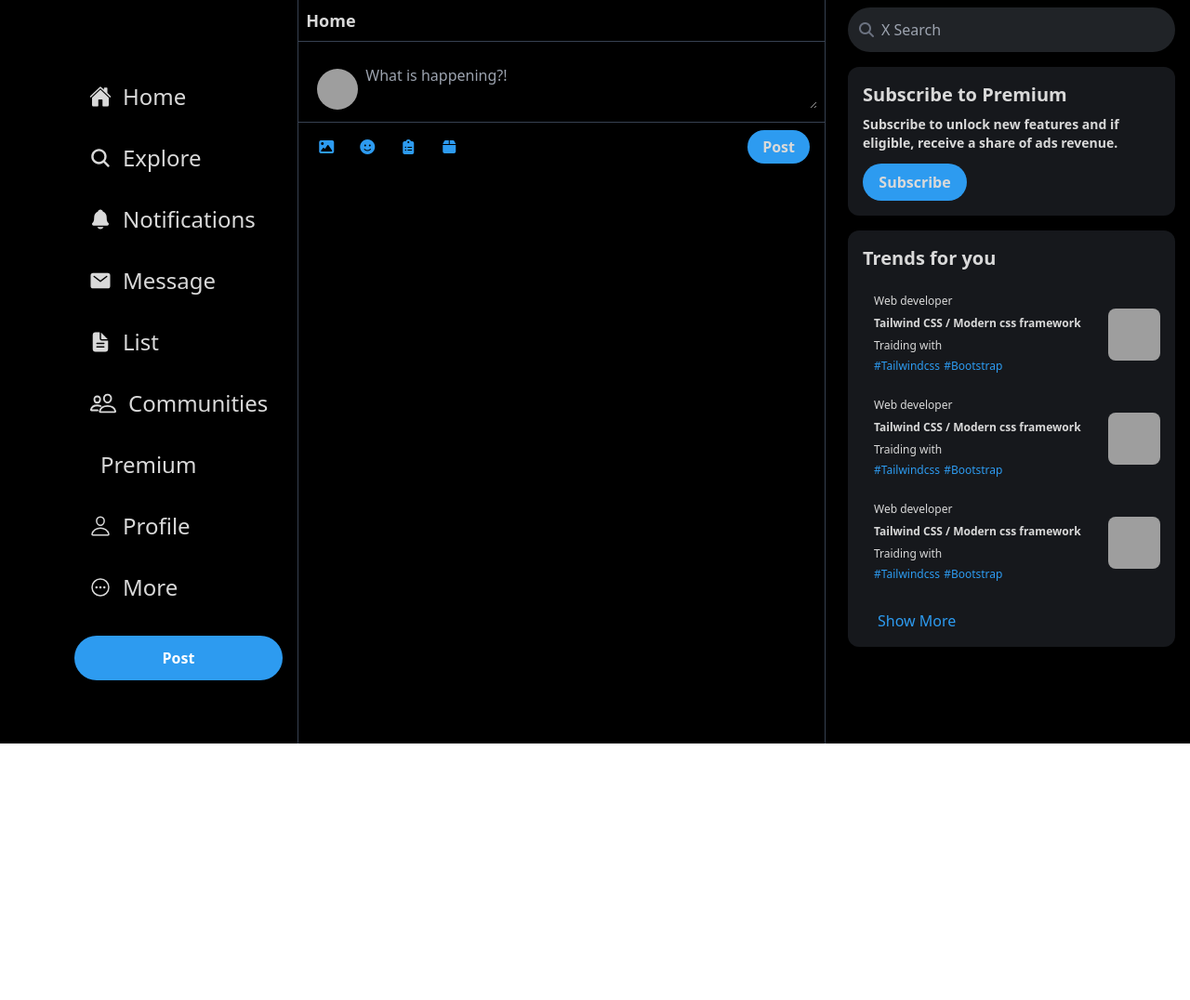
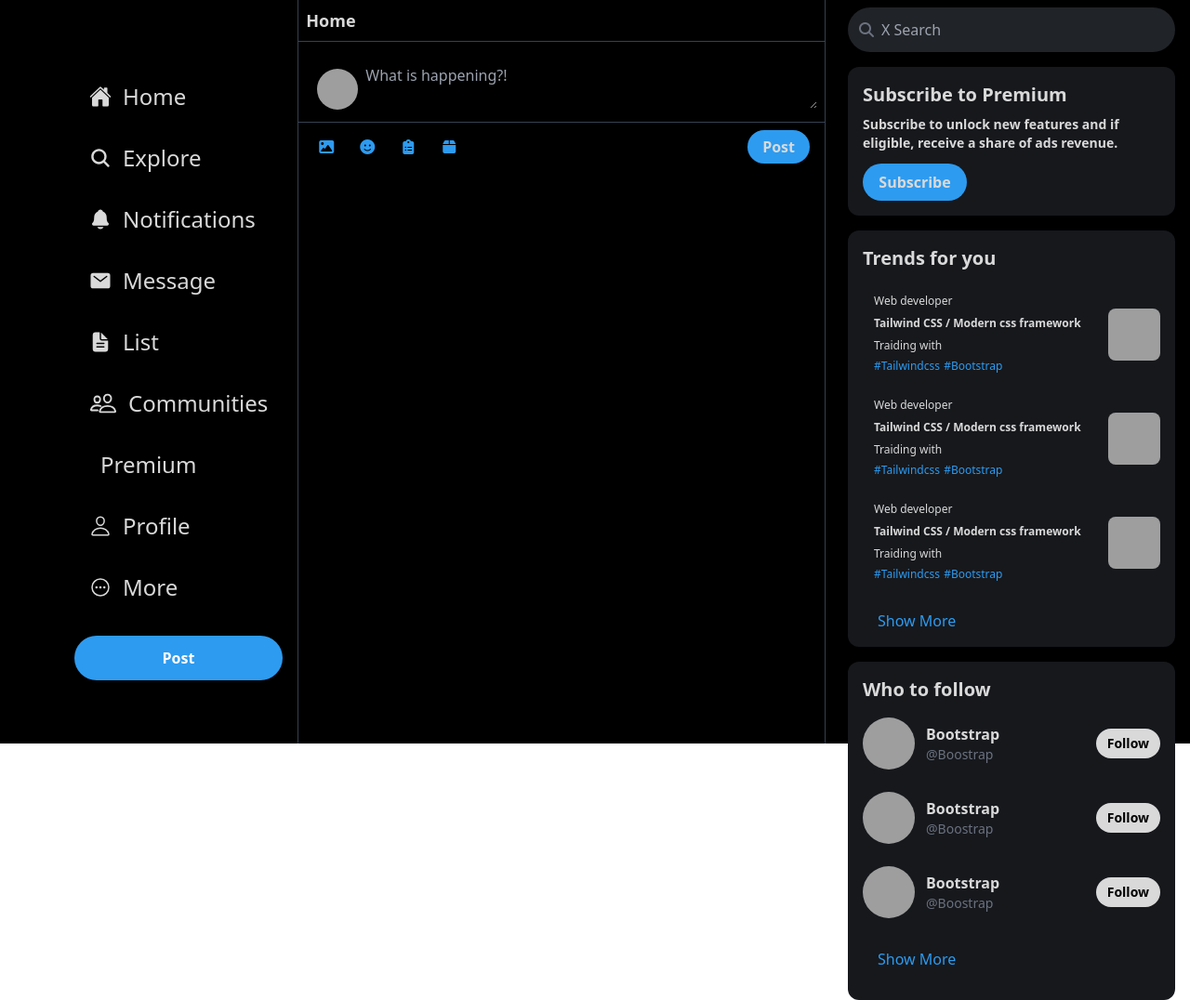
Before and after one commit to w3zeblamf/my-x-corp-profile-clone, a website: page index.html in a window 1280 px wide. Shown: the whole page at 93% size. Before the commit the page ends 800 px from the top, so only its background shows below. Drawn offline with nearby package versions, Linux system fonts and the light colour scheme; grey boxes are pictures that could not be loaded; some icons are missing.

Commit message:
follow section added

```diff
--- a/index.html
+++ b/index.html
@@ -242,9 +242,42 @@
         <!-- EO Trading section -->
 
         <!-- Who to follow section -->
-        <did>
-          <h5>Who to follow</h5>
-        </did>
+        <div class="text-XWhite bg-[#16181c] rounded-xl w-[350px] xl:w-11/12 mx-auto space-y-2 py-4">
+          <h5 class="font-bold text-xl px-4">Who to follow</h5>
+
+          <div class="hover:bg-white hover:bg-opacity-5 p-2 px-4 hover:rounded-lg cursor-pointer flex items-center transition duration-150">
+            <span><img src="https://i.ibb.co/hRYbY3Q/My-profile.jpg" alt="" class="h-14 w-14 rounded-full"></span>
+            <div class="ml-3">
+              <h4 class="font-bold hover:underline">Bootstrap</h4>
+              <h5 class="text-gray-500 text-sm">@Boostrap</h5>
+            </div>
+            <button class="bg-XWhite text-black text-sm font-bold px-3 py-1.5 rounded-full ml-auto">Follow</button>
+          </div>
+
+           <div class="hover:bg-white hover:bg-opacity-5 p-2 px-4 hover:rounded-lg cursor-pointer flex items-center transition duration-150">
+            <span><img src="https://i.ibb.co/hRYbY3Q/My-profile.jpg" alt="" class="h-14 w-14 rounded-full"></span>
+            <div class="ml-3">
+              <h4 class="font-bold hover:underline">Bootstrap</h4>
+              <h5 class="text-gray-500 text-sm">@Boostrap</h5>
+            </div>
+            <button class="bg-XWhite text-black text-sm font-bold px-3 py-1.5 rounded-full ml-auto">Follow</button>
+          </div>
+           <div class="hover:bg-white hover:bg-opacity-5 p-2 px-4 hover:rounded-lg cursor-pointer flex items-center transition duration-150">
+            <span><img src="https://i.ibb.co/hRYbY3Q/My-profile.jpg" alt="" class="h-14 w-14 rounded-full"></span>
+            <div class="ml-3">
+              <h4 class="font-bold hover:underline">Bootstrap</h4>
+              <h5 class="text-gray-500 text-sm">@Boostrap</h5>
+            </div>
+            <button class="bg-XWhite text-black text-sm font-bold px-3 py-1.5 rounded-full ml-auto">Follow</button>
+          </div>
+            <div class="hover:bg-white hover:bg-opacity-5 px-4 cursor-pointer flex items-center justify-between transition duration-150">
+          <div class="space-y-2 p-4">
+
+            <span class="text-XBlue text-xlg">Show More</span>
+          </div>
+
+        </div>
+        </div>
         <!-- EO Who to follow section -->
 
       </div>
```
Also changed, not shown: build/style.css.
